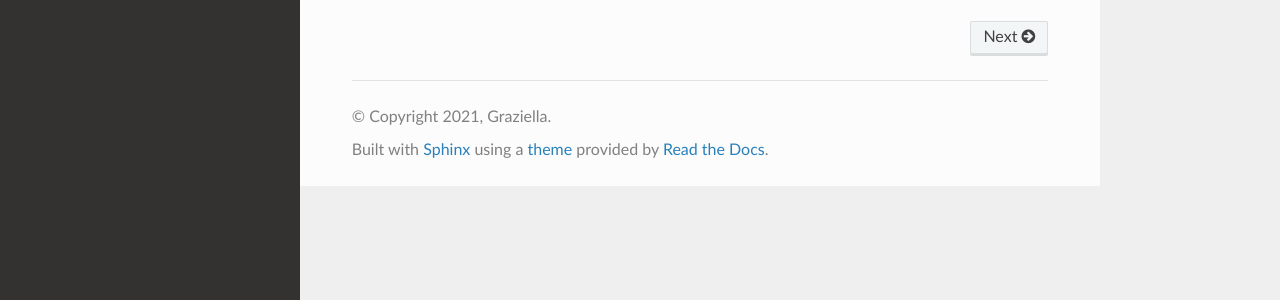
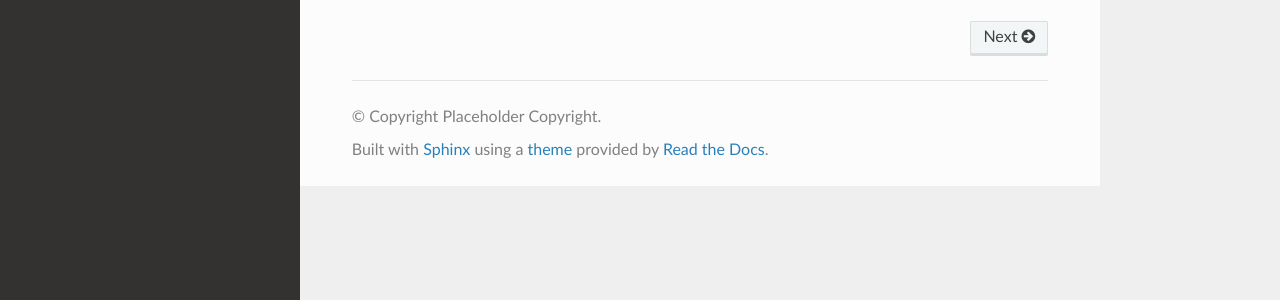
Before and after one commit to lbai-lab/push, a Sphinx documentation site: the page built from docs/source/index.rst, in a window 1280 px wide. Shown: the part 493-793 px from the top of the page. Built offline with Sphinx 7.4.7 and the Read the Docs theme 2.0.0, drawn with Linux system fonts in a browser that asks for light colours; pages that are not in the unit, such as notebooks, are missing from menus.

Commit message:
copyright

```diff
--- a/docs/source/conf.py
+++ b/docs/source/conf.py
@@ -21,8 +21,8 @@ sys.path.append(os.path.abspath(
 # -- Project information
 
 project = 'push'
-copyright = '2021, Graziella'
-author = 'Graziella'
+copyright = 'Placeholder Copyright'
+author = 'Daniel Huang'
 
 release = '0.1'
 version = '0.1.0'
```
